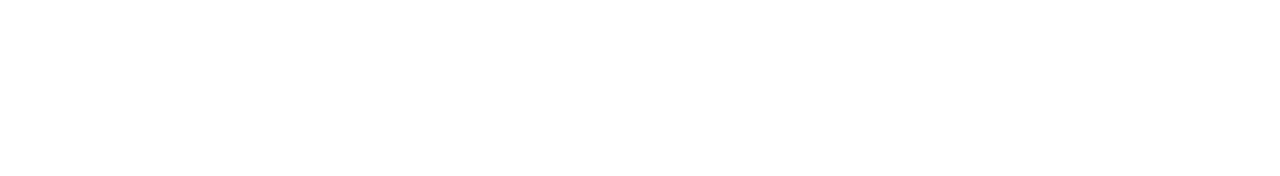
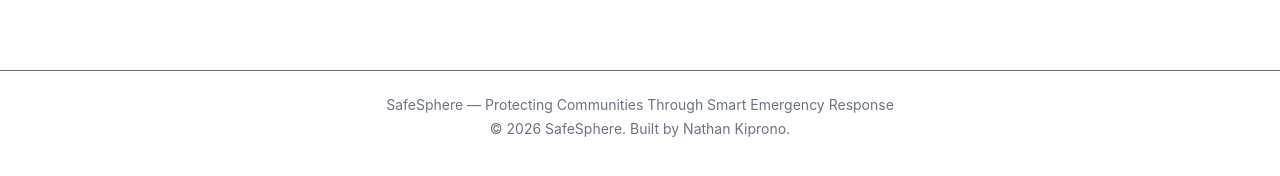
Before and after one commit to nathankb89-arch/SafeSphere_, a React app in the folder frontend/: page / in a window 1280 px wide. Shown: the part 426-602 px from the top of the page. Built offline with nearby package versions, Linux system fonts and the light colour scheme; no server answers; the HTML template or start-up script is replaced by a standard one.

Commit message:
feat(ui): add site footer

```diff
--- a/frontend/src/App.jsx
+++ b/frontend/src/App.jsx
@@ -7,6 +7,8 @@ import Login from './pages/Login'
 import Register from './pages/Register'
 import ReportEmergency from './pages/ReportEmergency'
 import Dashboard from './pages/Dashboard'
+import About from './pages/About'
+import Footer from './components/Footer'
 
 export default function App() {
   return (
@@ -19,7 +21,9 @@ export default function App() {
           <Route path="/register" element={<Register />} />
           <Route path="/report" element={<ReportEmergency />} />
           <Route path="/dashboard" element={<ProtectedRoute><Dashboard /></ProtectedRoute>} />
+          <Route path="/about" element={<About />} />
         </Routes>
+        <Footer />
       </AuthProvider>
     </BrowserRouter>
   )
--- /dev/null
+++ b/frontend/src/components/Footer.jsx
@@ -0,0 +1,3 @@
+export default function Footer() {
+  return <footer className="mt-16 border-t py-6 text-center text-sm text-gray-500"><p>SafeSphere — Protecting Communities Through Smart Emergency Response</p><p className="mt-1">&copy; {new Date().getFullYear()} SafeSphere. Built by Nathan Kiprono.</p></footer>
+}
```
